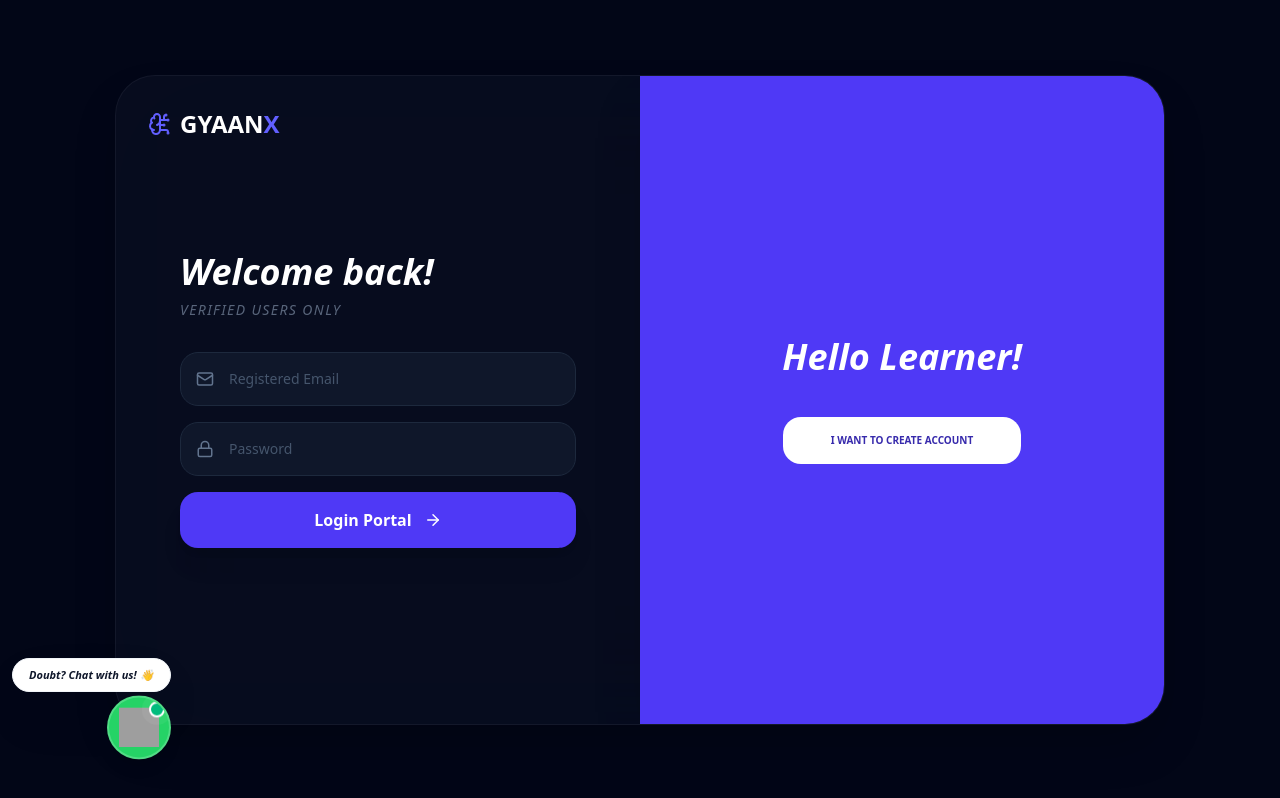
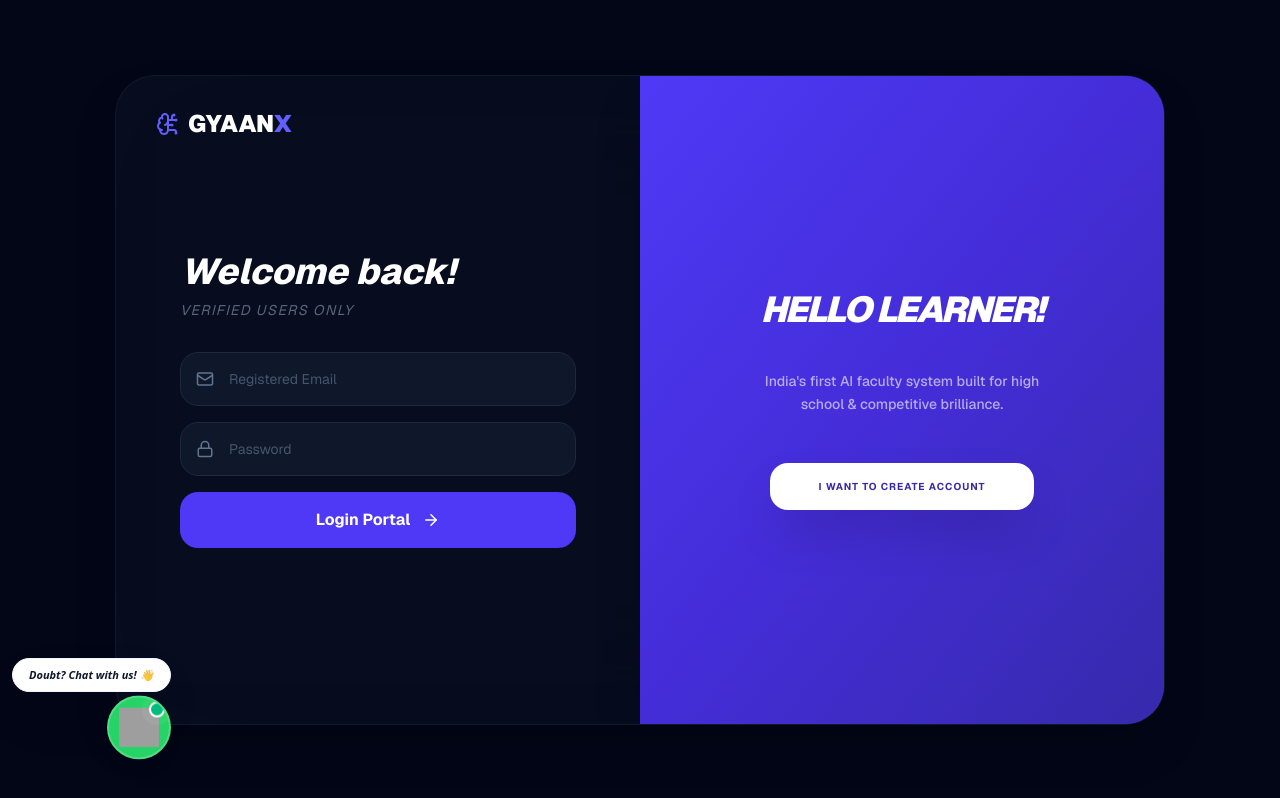
Before and after one commit to sinfozy/gyaanx, a Next.js app: page /auth in a window 1280 px wide. Built offline with nearby package versions, Linux system fonts and the light colour scheme; grey boxes are pictures that could not be loaded.

Commit message:
register-logic

```diff
--- a/app/auth/loginpage.tsx
+++ b/app/auth/loginpage.tsx
@@ -8,7 +8,17 @@ import {
 } from "lucide-react";
 import Link from "next/link";
 
-// --- PRESERVED ORIGINAL UI COMPONENTS ---
+const FloatingIcon = ({ icon, className, delay }: { icon: React.ReactNode, className: string, delay: number }) => (
+  <motion.div
+    initial={{ y: 0, opacity: 0 }}
+    animate={{ y: [0, -20, 0], opacity: [0.2, 0.4, 0.2] }}
+    transition={{ duration: 5, repeat: Infinity, delay }}
+    className={`absolute text-white pointer-events-none ${className}`}
+  >
+    {icon}
+  </motion.div>
+);
+
 const AuthInput = ({ icon, placeholder, type, name, value, onChange, error }: any) => (
   <div className="relative group w-full mb-4">
     <div className={`absolute left-4 top-1/2 -translate-y-1/2 transition-colors ${error ? 'text-red-500' : 'text-slate-500 group-focus-within:text-indigo-400'}`}>
@@ -48,10 +58,11 @@ export default function AuthPage() {
     setErrors({});
   };
 
-  // --- LOGIC: SUBMIT ---
   const handleAuthSubmit = async (e: React.FormEvent) => {
     e.preventDefault();
     setIsLoading(true);
+    setErrors({});
+
     try {
       const endpoint = isLogin ? "/api/auth/login" : "/api/auth/register";
       const res = await fetch(endpoint, {
@@ -63,33 +74,34 @@ export default function AuthPage() {
       const data = await res.json();
 
       if (res.ok) {
-      if (data.needsVerification) {
-        // Case: Registration ya Unverified Login -> Show OTP Screen
-        setIsVerifying(true);
-        if (isLogin) setIsLogin(false);
-      } else {
-        // Case: Verified User Login -> Seedha Dashboard
-        localStorage.setItem("isLoggedIn", "true");
+        if (isLogin) {
+          // Case 1: Direct Dashboard (Already Verified)
+          if (!data.needsVerification) {
             localStorage.setItem("userEmail", data.email);
             localStorage.setItem("userName", data.name);
             router.push("/dashboard");
+          } else {
+            // Case 2: Login but needs OTP (Ghost User)
+            setIsVerifying(true);
+            setIsLogin(false);
+          }
+        } else {
+          // Case 3: Signup Success -> Show OTP Screen
+          setIsVerifying(true);
         }
       } else {
         setErrors({ email: data.message });
       }
     } catch (err) {
-    setErrors({ email: "Error connecting to server" });
+      setErrors({ email: "Error connecting to server." });
     } finally {
       setIsLoading(false);
     }
   };
 
-  // --- LOGIC: VERIFY OTP ---
   const handleVerifyOtp = async (e: React.FormEvent) => {
     e.preventDefault();
     setIsLoading(true);
-    setErrors({});
-
     try {
       const res = await fetch("/api/auth/verify-and-register", {
         method: "POST",
@@ -98,77 +110,73 @@ export default function AuthPage() {
       });
 
       const data = await res.json();
-
       if (res.ok) {
-        localStorage.setItem("isLoggedIn", "true");
         localStorage.setItem("userEmail", data.email);
         localStorage.setItem("userName", data.name);
         router.push("/onboarding");
       } else {
-        setErrors({ otp: data.message || "Invalid Code" });
+        setErrors({ otp: data.message || "Invalid OTP" });
       }
-    } catch (err) {
-      setErrors({ otp: "Something went wrong." });
     } finally {
       setIsLoading(false);
     }
   };
 
   return (
-    <div className="min-h-screen w-full bg-[#020617] flex items-center justify-center p-4 overflow-x-hidden relative">
-      <div className="relative w-full max-w-[1050px] min-h-[600px] md:h-[650px] bg-slate-900/40 backdrop-blur-3xl rounded-[30px] md:rounded-[40px] border border-white/5 shadow-2xl overflow-hidden flex flex-col md:flex-row pt-28 pb-12 md:py-0">
+    <div className="min-h-screen w-full bg-[#020617] flex items-center justify-center p-4 overflow-x-hidden relative font-sans">
+      <div className="relative w-full max-w-[1050px] min-h-[600px] md:h-[650px] bg-slate-900/40 backdrop-blur-3xl rounded-[30px] md:rounded-[40px] border border-white/5 shadow-2xl overflow-hidden flex flex-col md:flex-row transition-all pt-28 pb-12 md:py-0">
 
-        <Link href="/" className="absolute top-8 left-8 z-50 flex items-center gap-2">
+        <Link href="/" className="absolute top-8 left-8 md:left-10 z-50 flex items-center gap-2">
           <BrainCircuit className="text-indigo-500 w-6 h-6" />
           <span className="text-white font-black text-2xl uppercase">Gyaan<span className="text-indigo-500">X</span></span>
         </Link>
 
         <div className="relative w-full h-full flex items-center">
 
-          {/* LOGIN FORM */}
-          <section className={`w-full md:w-1/2 flex flex-col justify-center px-8 md:px-16 transition-all duration-700 ${!isLogin ? 'opacity-0 translate-x-12 pointer-events-none hidden md:flex' : 'opacity-100 translate-x-0 flex'}`}>
+          {/* LOGIN SIDE */}
+          <section className={`w-full md:w-1/2 flex flex-col justify-start md:justify-center px-8 md:px-16 transition-all duration-700 ${!isLogin ? 'opacity-0 translate-x-12 pointer-events-none hidden md:flex' : 'opacity-100 translate-x-0 flex'}`}>
             <h2 className="text-4xl font-extrabold text-white mb-2 italic">Welcome back!</h2>
             <p className="text-slate-400 mb-8 text-sm uppercase tracking-widest italic opacity-60">Verified Users Only</p>
             <form onSubmit={handleAuthSubmit}>
               <AuthInput icon={<Mail size={18}/>} name="email" placeholder="Registered Email" value={formData.email} onChange={handleInputChange} error={errors.email} />
               <AuthInput icon={<Lock size={18}/>} name="password" type="password" placeholder="Password" value={formData.password} onChange={handleInputChange} />
-              <button disabled={isLoading} className="w-full bg-indigo-600 hover:bg-indigo-500 text-white font-bold py-4 rounded-2xl flex items-center justify-center gap-3 active:scale-95 shadow-xl transition-all disabled:opacity-50">
-                {isLoading ? <Loader2 className="animate-spin" size={20}/> : "Login Portal"} <ArrowRight size={18} />
+              <button disabled={isLoading} className="w-full h-14 bg-indigo-600 hover:bg-indigo-500 text-white font-bold rounded-2xl flex items-center justify-center gap-3 active:scale-95 transition-all disabled:opacity-50">
+                {isLoading ? <Loader2 className="animate-spin" /> : <>Login Portal <ArrowRight size={18} /></>}
               </button>
             </form>
-            <p className="mt-8 text-slate-500 text-[10px] font-black uppercase text-center block md:hidden">
+            <p className="mt-8 text-slate-500 text-[10px] font-black uppercase text-center block md:hidden tracking-widest">
               New here? <button onClick={toggleAuth} className="text-indigo-400 underline">Create Account</button>
             </p>
           </section>
 
-          {/* SIGNUP / OTP FORM */}
-          <section className={`w-full md:w-1/2 absolute md:static top-0 left-0 h-full flex flex-col justify-center px-8 md:px-16 transition-all duration-700 ${isLogin ? 'opacity-0 -translate-x-12 pointer-events-none hidden md:flex' : 'opacity-100 translate-x-0 flex'}`}>
+          {/* SIGNUP / OTP SIDE */}
+          <section className={`w-full md:w-1/2 absolute md:static top-0 left-0 h-full flex flex-col justify-start md:justify-center px-8 md:px-16 transition-all duration-700 ${isLogin ? 'opacity-0 -translate-x-12 pointer-events-none hidden md:flex' : 'opacity-100 translate-x-0 flex'}`}>
             <AnimatePresence mode="wait">
               {!isVerifying ? (
-                <motion.div key="signup-form" className="w-full" initial={{ opacity: 0 }} animate={{ opacity: 1 }} exit={{ opacity: 0 }}>
+                <motion.div key="signup" className="w-full" initial={{ opacity: 0 }} animate={{ opacity: 1 }} exit={{ opacity: 0 }}>
                    <h2 className="text-4xl font-extrabold text-white mb-8 italic">Get Access</h2>
                    <form onSubmit={handleAuthSubmit}>
                      <AuthInput icon={<User size={18}/>} name="name" placeholder="Full Name" value={formData.name} onChange={handleInputChange} />
                      <AuthInput icon={<Mail size={18}/>} name="email" type="email" placeholder="Your Email" value={formData.email} onChange={handleInputChange} error={errors.email} />
                      <AuthInput icon={<Lock size={18}/>} name="password" type="password" placeholder="Password" value={formData.password} onChange={handleInputChange} />
-                     <button disabled={isLoading} className="w-full bg-indigo-600 text-white font-bold py-4 rounded-2xl shadow-xl hover:bg-indigo-500 transition-all">
-                        {isLoading ? <Loader2 className="animate-spin" size={20}/> : "Get OTP Verification"}
+                     <button disabled={isLoading} className="w-full h-14 bg-indigo-600 text-white font-bold rounded-2xl flex items-center justify-center gap-3 hover:bg-indigo-500 transition-all disabled:opacity-50 shadow-xl">
+                        {isLoading ? <Loader2 className="animate-spin" /> : "Get OTP Verification"}
                      </button>
                    </form>
-                   <p className="mt-8 text-slate-500 text-[10px] font-black uppercase text-center block md:hidden">
+                   <p className="mt-8 text-slate-500 text-[10px] font-black uppercase text-center block md:hidden tracking-widest">
                       Member? <button onClick={toggleAuth} className="text-indigo-400 underline">Login Portal</button>
                    </p>
                 </motion.div>
               ) : (
-                <motion.div key="otp-form" className="w-full" initial={{ opacity: 0, x: 20 }} animate={{ opacity: 1, x: 0 }}>
-                   <h2 className="text-3xl font-black text-white mb-2 flex items-center gap-2 tracking-tight">Code Sent! <ShieldCheck className="text-emerald-500"/></h2>
-                   <p className="text-slate-400 text-xs font-bold uppercase mb-8 opacity-60">Please check {formData.email}</p>
+                <motion.div key="otp" className="w-full" initial={{ opacity: 0, x: 20 }} animate={{ opacity: 1, x: 0 }}>
+                   <h2 className="text-3xl font-black text-white mb-2 flex items-center gap-2 tracking-tight uppercase italic">Code Sent! <ShieldCheck className="text-emerald-500"/></h2>
+                   <p className="text-slate-400 text-xs font-bold uppercase mb-8 opacity-60 tracking-widest">Check {formData.email}</p>
                    <form onSubmit={handleVerifyOtp}>
-                      <input maxLength={6} placeholder="6 - digit code" value={otpInput} onChange={(e) => setOtpInput(e.target.value)} className="w-full bg-[#0f172a] border border-slate-800 rounded-2xl py-5 text-indigo-400 text-center text-xl font-black tracking-widest outline-none mb-6" />
-                      <button disabled={isLoading} className="w-full bg-indigo-600 hover:bg-indigo-500 text-white font-bold py-4 rounded-2xl">
-                        {isLoading ? <Loader2 className="animate-spin mx-auto" size={20}/> : "Confirm Account"}
+                      <input maxLength={6} placeholder="6 - digit code" value={otpInput} onChange={(e) => setOtpInput(e.target.value)} className="w-full bg-[#0f172a] border border-slate-800 rounded-2xl py-5 text-indigo-400 text-center text-xl font-black tracking-[10px] outline-none mb-6 focus:border-indigo-600 transition-all" />
+                      <button disabled={isLoading} className="w-full h-14 bg-indigo-600 hover:bg-indigo-500 text-white font-bold rounded-2xl flex items-center justify-center disabled:opacity-50">
+                        {isLoading ? <Loader2 className="animate-spin" /> : "Confirm Account"}
                       </button>
-                      <p className="text-red-500 text-[10px] text-center font-bold uppercase mt-4">{errors.otp}</p>
+                      <p className="text-red-500 text-[10px] text-center font-bold uppercase mt-4 tracking-widest">{errors.otp}</p>
                    </form>
                 </motion.div>
               )}
@@ -176,12 +184,14 @@ export default function AuthPage() {
           </section>
 
           {/* DESKTOP OVERLAY */}
-          <motion.div animate={{ x: isLogin ? "0%" : "-100%" }} className="absolute top-0 right-0 w-1/2 h-full hidden md:block z-40 overflow-hidden shadow-2xl">
+          <motion.div animate={{ x: isLogin ? "0%" : "-100%" }} transition={{ type: "spring", stiffness: 100, damping: 20 }} className="absolute top-0 right-0 w-1/2 h-full hidden md:block z-40 overflow-hidden shadow-2xl">
             <div className="relative w-full h-full bg-indigo-600 flex items-center px-14">
+              <div className="absolute inset-0 bg-gradient-to-br from-indigo-600 via-indigo-700 to-indigo-800" />
               <div className="relative z-10 w-full text-center text-white">
-                 <h3 className="text-4xl font-black mb-10 italic">{isLogin ? "Hello Learner!" : "Sign In Back!"}</h3>
-                 <button onClick={toggleAuth} className="bg-white text-indigo-800 font-bold py-4 px-12 rounded-2xl uppercase text-[10px] hover:scale-105 transition-all">
-                   {isLogin ? "I want to Create Account" : "Go to Sign In Portal"}
+                 <h3 className="text-4xl font-black mb-10 italic uppercase tracking-tighter">{isLogin ? "Hello Learner!" : "Sign In Back!"}</h3>
+                 <p className="opacity-60 mb-12 text-sm max-w-xs mx-auto font-medium leading-relaxed">India's first AI faculty system built for high school & competitive brilliance.</p>
+                 <button onClick={toggleAuth} className="bg-white text-indigo-800 font-bold py-4 px-12 rounded-2xl uppercase text-[10px] tracking-widest hover:scale-105 active:scale-95 shadow-2xl transition-all">
+                   {isLogin ? "I want to Create Account" : "Go to Login Portal"}
                  </button>
               </div>
             </div>
```
Lines whose indentation alone changed are shown as unchanged.
